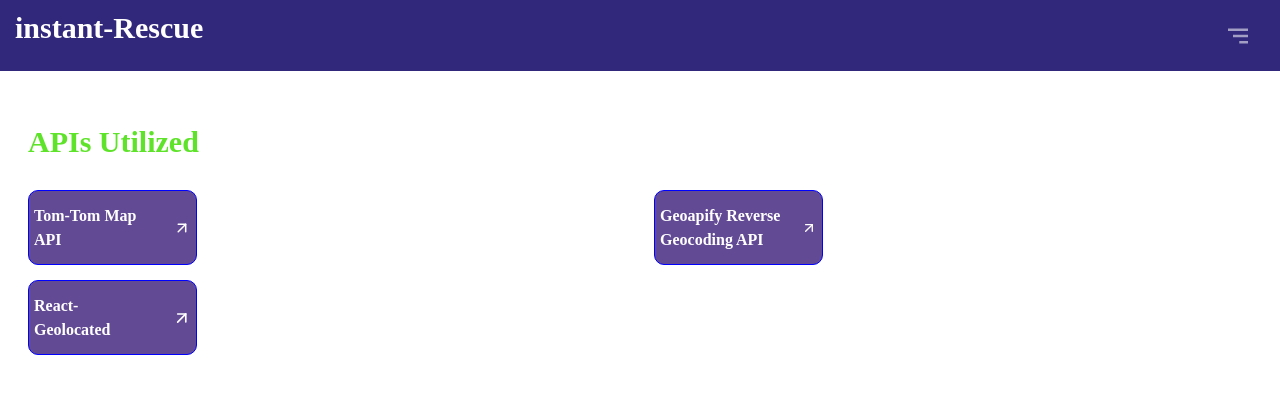
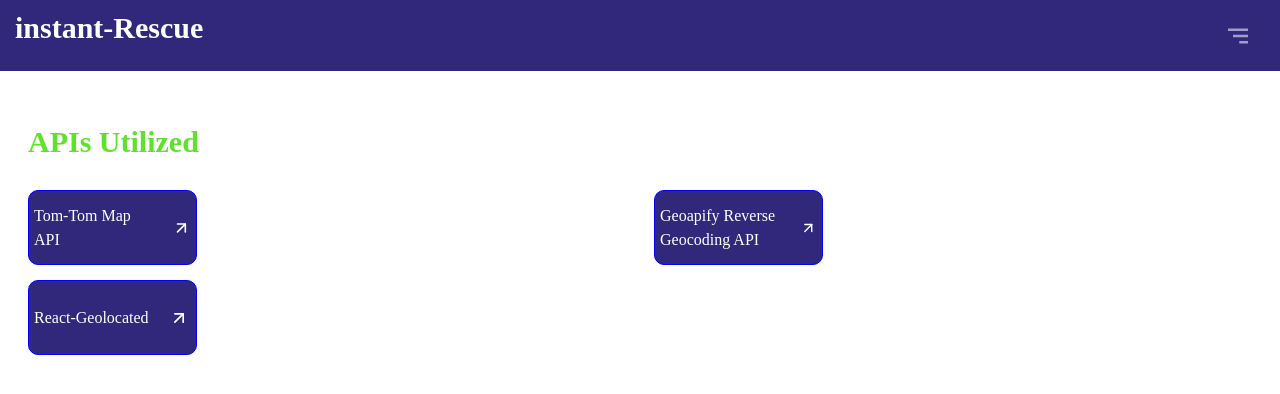
Before and after one commit to hars-shit/Instant-Rescue, a React (Vite) app: page /APIs in a window 1280 px wide. Shown: the top 394 px of the page. Built offline with nearby package versions, Linux system fonts and the light colour scheme.

Commit message:
tweenthyfifth commit

```diff
--- a/src/FooterAssets/APIs.css
+++ b/src/FooterAssets/APIs.css
@@ -26,11 +26,12 @@
     width: 169px;
     padding: 5px 5px;
     display: flex;
-    background-color: #634a95;
+    background-color: #31287c;
     height: 75px;
 }
 .api-card a{
     color: white;
+    font-weight: 100;
 }
 .api-card a svg{
     font-size: 20px;
```
